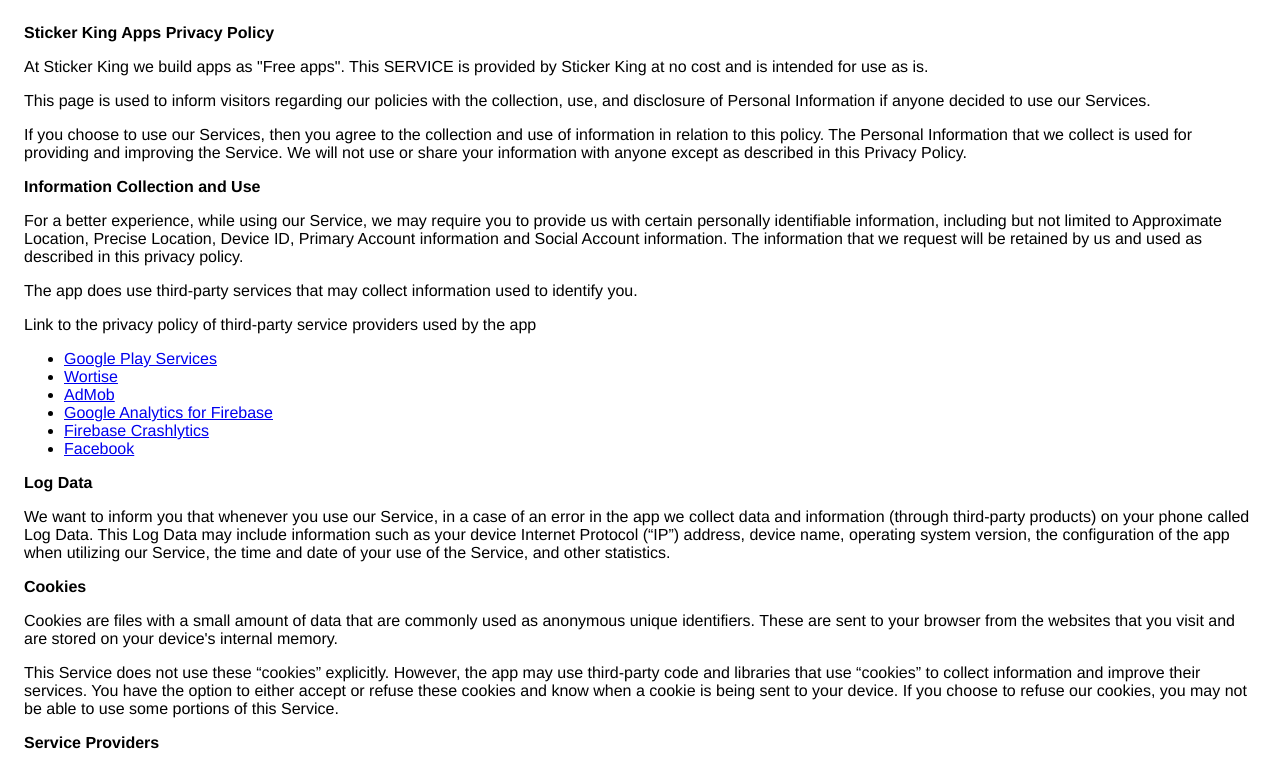
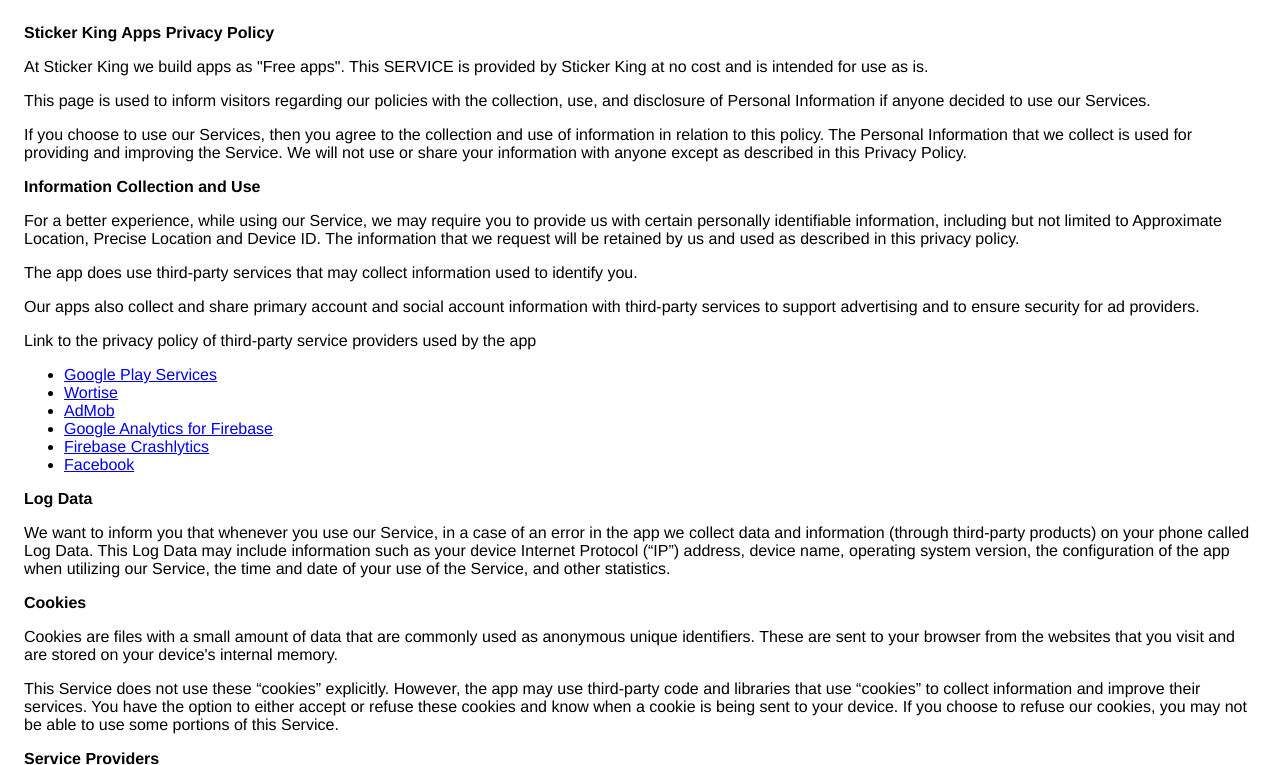
Before and after one commit to stickerking/stickerking.github.io, a plain HTML site: page index.html in a window 1280 px wide. Shown: the top 765 px of the page. Drawn offline with Linux system fonts and the light colour scheme.

Commit message:
New privacy policy

```diff
--- a/index.html
+++ b/index.html
@@ -25,11 +25,13 @@
                 </p> <p><strong>Information Collection and Use</strong></p> <p>
                   For a better experience, while using our Service, we
                   may require you to provide us with certain personally
-                  identifiable information, including but not limited to Approximate Location, Precise Location, Device ID, Primary Account information and Social Account information. The information that
+                  identifiable information, including but not limited to Approximate Location, Precise Location and Device ID. The information that
                   we request will be retained by us and used as described in this privacy policy.
                 </p> <div><p>
                     The app does use third-party services that may collect
                     information used to identify you.
+                  </p> <p>
+				   Our apps also collect and share primary account and social account information with third-party services to support advertising and to ensure security for ad providers.
                   </p> <p>
                     Link to the privacy policy of third-party service providers used
                     by the app
```
